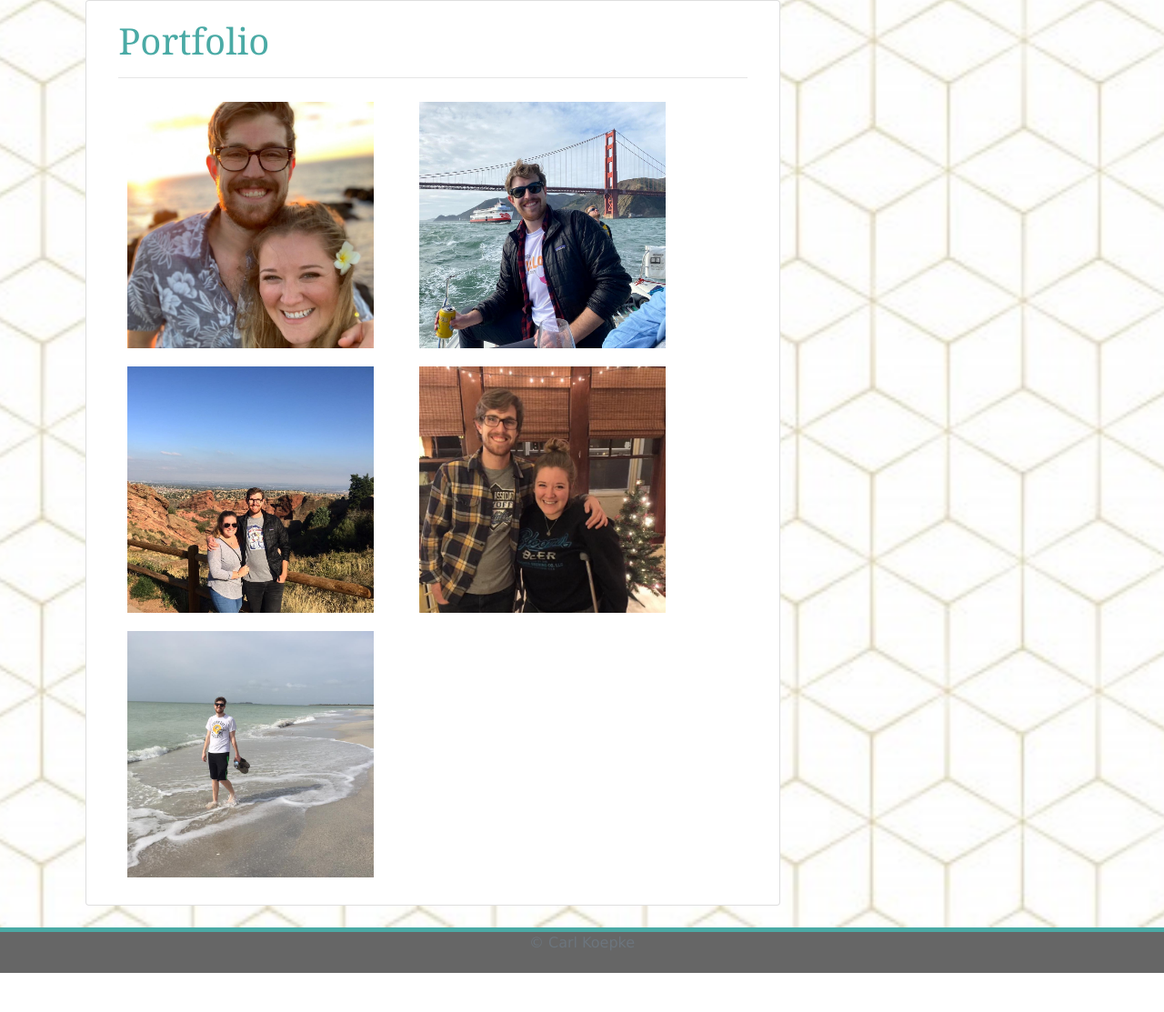
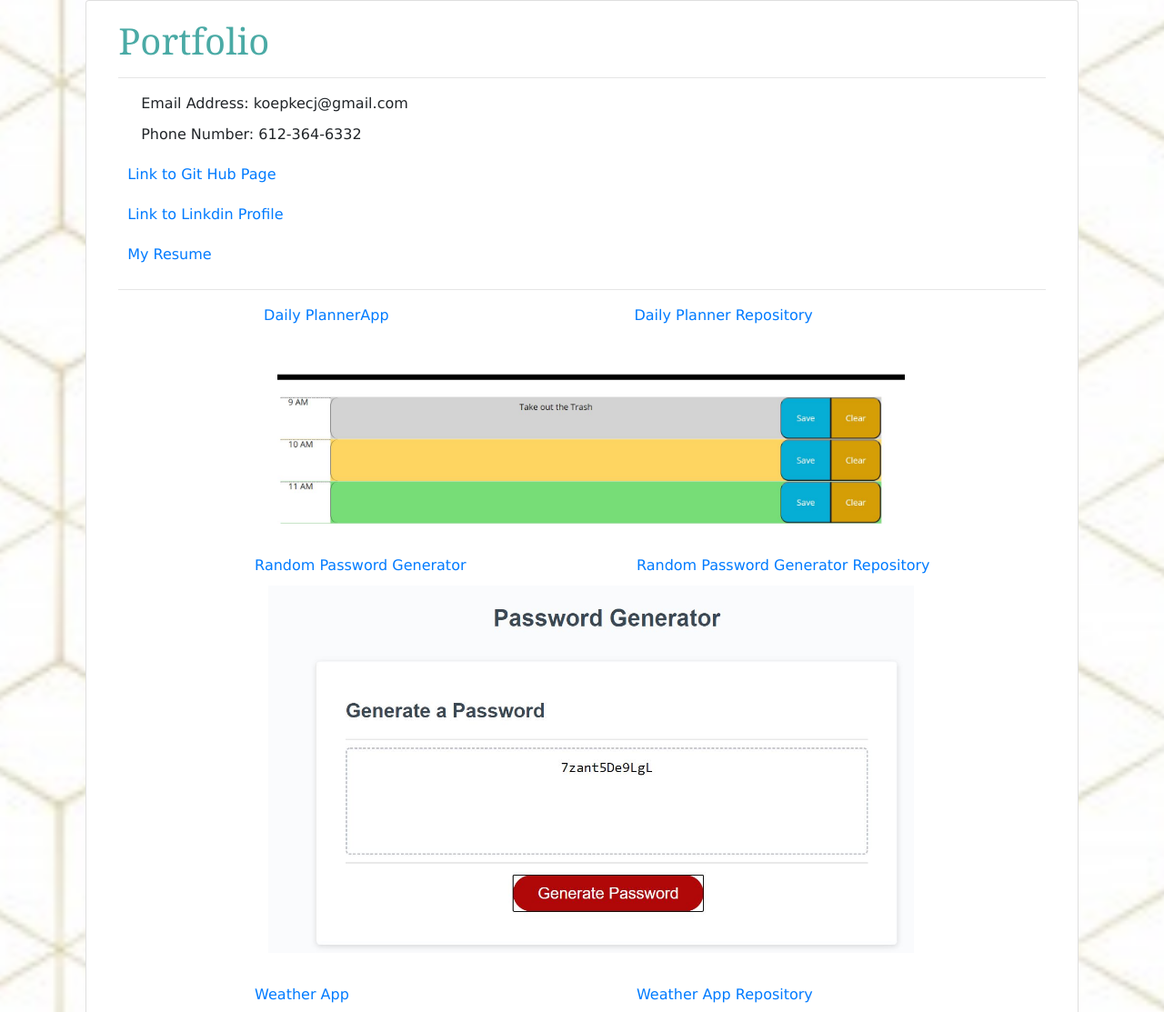
Before and after one commit to Carl-33/Bio-Page, a plain HTML site: page portfolio.html in a window 1280 px wide. Shown: the part 80-1193 px from the top of the page at 91% size. Before the commit the page ends 1150 px from the top, so only its background shows below. Drawn offline with nearby package versions, Linux system fonts and the light colour scheme.

Commit message:
updated portfolio page

```diff
--- a/portfolio.html
+++ b/portfolio.html
@@ -1,24 +1,34 @@
 <!DOCTYPE html>
 <html lang="en">
+
 <head>
   <meta charset="UTF-8">
   <meta name="viewport" content="width=device-width, initial-scale=1, shrink-to-fit=no">
   <title>Portfolio</title>
-    <link rel="stylesheet" href="https://stackpath.bootstrapcdn.com/bootstrap/4.5.2/css/bootstrap.min.css" integrity="sha384-JcKb8q3iqJ61gNV9KGb8thSsNjpSL0n8PARn9HuZOnIxN0hoP+VmmDGMN5t9UJ0Z" crossorigin="anonymous">
-    <script src="https://code.jquery.com/jquery-3.5.1.slim.min.js" integrity="sha384-DfXdz2htPH0lsSSs5nCTpuj/zy4C+OGpamoFVy38MVBnE+IbbVYUew+OrCXaRkfj" crossorigin="anonymous"></script>
-    <script src="https://cdn.jsdelivr.net/npm/popper.js@1.16.1/dist/umd/popper.min.js" integrity="sha384-9/reFTGAW83EW2RDu2S0VKaIzap3H66lZH81PoYlFhbGU+6BZp6G7niu735Sk7lN" crossorigin="anonymous"></script>
-    <script src="https://stackpath.bootstrapcdn.com/bootstrap/4.5.2/js/bootstrap.min.js" integrity="sha384-B4gt1jrGC7Jh4AgTPSdUtOBvfO8shuf57BaghqFfPlYxofvL8/KUEfYiJOMMV+rV" crossorigin="anonymous"></script>
+  <link rel="stylesheet" href="https://stackpath.bootstrapcdn.com/bootstrap/4.5.2/css/bootstrap.min.css"
+    integrity="sha384-JcKb8q3iqJ61gNV9KGb8thSsNjpSL0n8PARn9HuZOnIxN0hoP+VmmDGMN5t9UJ0Z" crossorigin="anonymous">
+  <script src="https://code.jquery.com/jquery-3.5.1.slim.min.js"
+    integrity="sha384-DfXdz2htPH0lsSSs5nCTpuj/zy4C+OGpamoFVy38MVBnE+IbbVYUew+OrCXaRkfj"
+    crossorigin="anonymous"></script>
+  <script src="https://cdn.jsdelivr.net/npm/popper.js@1.16.1/dist/umd/popper.min.js"
+    integrity="sha384-9/reFTGAW83EW2RDu2S0VKaIzap3H66lZH81PoYlFhbGU+6BZp6G7niu735Sk7lN"
+    crossorigin="anonymous"></script>
+  <script src="https://stackpath.bootstrapcdn.com/bootstrap/4.5.2/js/bootstrap.min.js"
+    integrity="sha384-B4gt1jrGC7Jh4AgTPSdUtOBvfO8shuf57BaghqFfPlYxofvL8/KUEfYiJOMMV+rV"
+    crossorigin="anonymous"></script>
   <link rel="stylesheet" type="text/css" href="Assets/style.css">
 </head>
+
 <body>
   <nav class="navbar navbar-expand-lg navbar-light bg-light">
-        <span class="navbar-brand mb-0 h1 text-light">Carl Koepke</span>
-        <button class="navbar-toggler" type="button" data-toggle="collapse" data-target="#navbarText" aria-controls="navbarText" aria-expanded="false" aria-label="Toggle navigation">
+    <span class="navbar-brand mb-0 h1 text-light" >Carl Koepke</span>
+    <button class="navbar-toggler" type="button" data-toggle="collapse" data-target="#navbarText"
+      aria-controls="navbarText" aria-expanded="false" aria-label="Toggle navigation">
       <span class="navbar-toggler-icon"></span>
     </button>
     <div class="collapse navbar-collapse" id="navbarText">
-          <ul class="navbar-nav ml-auto" >
-            <li class="nav-item" >
+      <ul class="navbar-nav ml-auto">
+        <li class="nav-item">
           <a class="nav-link" href="contact.html">Contact </a>
         </li>
         <li class="nav-item active">
@@ -34,26 +44,70 @@
   <div class="hero">
     <br>
     <div class="row">
-            <div class="col-lg-1 col-md-1 col-sm-2 col-xs-1"></div>
-            <div class="card container col-lg-7 col-md-6 col-sm-8 col-xs-10" style="width: 80%">
+      <div class="col-lg-1 col-md-1 col-sm-1 col-1"></div>
+      <div class="card container col-lg-10 col-md-10 col-sm-10 col-xs-10" style="width: 80%">
         <div class="card-body">
           <h1>Portfolio</h1>
           <hr>
-                    <div class="row">
-                        <img class="portfolio col-lg-5 col-md-11 col-sm-11 col-12" src="Assets/Profile-1.jpg" alt="image 1">
-                        <img class="portfolio col-lg-5 col-md-11 col-sm-11 col-12" src="Assets/Profile-2.jpg" alt="image 2">
+          <div>
+            <p class="portfolio col-lg-6 col-md-6 col-sm-6 col-12">Email Address: koepkecj@gmail.com</p>
+            <p class="portfolio col-lg-6 col-md-6 col-sm-6 col-12">Phone Number: 612-364-6332</p>
           </div>
           <div class="row">
-                        <img class="portfolio col-lg-5 col-md-11 col-sm-11 col-12" src="Assets/Profile-3.jpg" alt="image 3">
-                        <img class="portfolio col-lg-5 col-md-11 col-sm-11 col-12" src="Assets/Profile-4.jpg" alt="image 4">
+            <a class="portfolio col-lg-6 col-md-6 col-sm-6 col-12" href="https://github.com/Carl-33" target="_blank"> Link to Git Hub Page
+            </a>
+            <a class="portfolio col-lg-6 col-md-6 col-sm-6 col-12"
+              href=https://www.linkedin.com/in/carl-koepke-15844082> Link to Linkdin Profile </a>
+            <a class="portfolio col-lg-6 col-md-6 col-sm-12 col-12" href="Assets/carl-resume.pdf" target="_blank"> My Resume </a>
           </div>
+          <hr>
           <div class="row">
-                        <img class="portfolio col-lg-5 col-md-11 col-sm-11 col-12" src="Assets/Profile-5.jpg" alt="image 5">
-                        <div class="col-lg-7"></div>
+
+              <div class="col-lg-2 col-md-2 col-sm-2 col-2"></div>
+              <a class="row col-lg-5 col-md-5 col-sm-5 col-5" href="https://carl-33.github.io/Daily-Planner" target="_blank">Daily PlannerApp</a>
+              <a class="row col-lg-5 col-md-5 col-sm-5 col-5" href="https://github.com/Carl-33/Daily-Planner" target="_blank">Daily Planner Repository</a>
+              <div class="col-lg-2 col-md-2 col-sm-2 col-2"></div>
+
+            <div class="row">
+
+              <div class="col-lg-2 col-md-2 col-sm-2 col-2"></div>
+              <img class="portfolio col-lg-8 col-md-8 col-sm-8 col-8" src="Assets/planner.JPG" alt="Daily Planner">
+              <div class="col-lg-2 col-md-2 col-sm-2 col-2"></div>
+
+            </div>
+            <br>
+            <div class="row">
+              <div class="col-lg-2 col-md-2 col-sm-2 col-2"></div>
+              <a class="row col-lg-5 col-md-5 col-sm-5 col-5" href="https://carl-33.github.io/Password-Generator" target="_blank">Random
+                Password Generator</a>
+              <a class="row col-lg-5 col-md-5 col-sm-5 col-5" href="https://github.com/Carl-33/Password-Generator" target="_blank">Random
+                Password Generator Repository</a>
+              <div class="col-lg-2 col-md-2 col-sm-2 col-2"></div>
+              <div class="row">
+                <div class="col-lg-2 col-md-2 col-sm-2 col-2"></div>
+                <img class="portfolio col-lg-8 col-md-8 col-sm-8 col-8" src="Assets/Password.JPG"
+                  alt="Password Generator">
+                <div class="col-lg-2 col-md-2 col-sm-2 col-2"></div>
+              </div>
+            </div>
+            <br>
+            <div class="row">
+              <div class="col-lg-2 col-md-2 col-sm-2 col-2"></div>
+              <a class="row col-lg-5 col-md-5 col-sm-5 col-5" href="https://carl-33.github.io/Weather" target="_blank">Weather App</a>
+              <a class="row col-lg-5 col-md-5 col-sm-5 col-5" href="https://github.com/Carl-33/Weather" target="_blank">Weather App
+                Repository</a>
+              <div class="col-lg-2 col-md-2 col-sm-2 col-2"></div>
+              <div class="row">
+                <div class="col-lg-2 col-md-2 col-sm-2 col-2"></div>
+                <img class="portfolio col-lg-8 col-md-8 col-sm-8 col-8" src="Assets/Weather.JPG"
+                  alt="Password Generator">
+                <div class="col-lg-2 col-md-2 col-sm-2 col-2"></div>
               </div>
             </div>
           </div>
-            <div class="col-lg-4 col-md-5 col-sm-2 col-xs-1"></div>
+        </div>
+      </div>
+      <div class="col-lg-1 col-md-1 col-sm-1 col-1"></div>
     </div>
     <br>
   </div>
@@ -61,10 +115,11 @@
 
   <div class="row" style="height: 5px; background-color: #4aaaa5;"></div>
   <div class="row footer" style="height: 45px; background-color:#666666;">
-      <div class ="col-5"></div>
+    <div class="col-5"></div>
     <span class="col-2 text-muted align-middle"> &copy; Carl Koepke</span>
     <div class="col-5"></div>
   </div>
 
 </body>
+
 </html>
--- a/style.css
+++ b/style.css
@@ -13,6 +13,7 @@ h1 {
 .portfolio {
     margin: 10px;
     max-width: 200px;
+    color: #4aaaa5;
 }
 .Profile-Picture {
     max-width: 200px;
@@ -31,7 +32,6 @@ h1 {
     position: relative;
 
 }
-span {
-    text-align: center;
-    padding-top: 10px;
+a {
+    background-color: #4aaaa5;;
 }
```
Also changed, not shown: Assets/Password.JPG (added), Assets/Weather.JPG (added), Assets/planner.JPG (added), 1 other file. Lines whose indentation alone changed are shown as unchanged.
